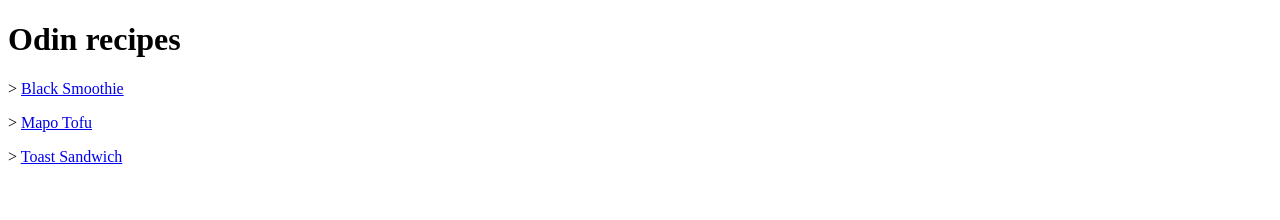
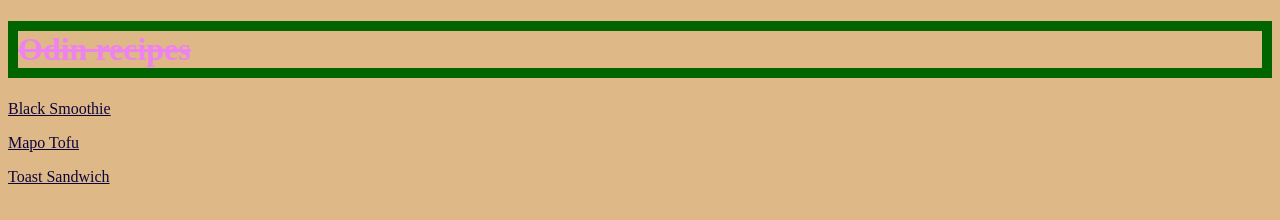
Before and after one commit to CapybaraOnMars/odin-recipes, a plain HTML site: page index.html in a window 1280 px wide. Drawn offline with Linux system fonts and the light colour scheme.

Commit message:
Made everything ugly with CSS

```diff
--- a/index.html
+++ b/index.html
@@ -4,11 +4,12 @@
     <head>
         <meta charset="UTF-8">
         <title>Odin Recipes</title>
+        <link rel="stylesheet" href="styles.css" />
     </head>
 <h1>Odin recipes</h1>
 
-<p>> <a href="recipes/black-smoothie.html">Black Smoothie</a></p>
-<p>> <a href="recipes/mapo-tofu.html">Mapo Tofu</a></p>
-<p>> <a href="recipes/toast-sandwich.html">Toast Sandwich</a></p>
+<p> <a href="recipes/black-smoothie.html">Black Smoothie</a></p>
+<p> <a href="recipes/mapo-tofu.html">Mapo Tofu</a></p>
+<p> <a href="recipes/toast-sandwich.html">Toast Sandwich</a></p>
 
 </html>
--- /dev/null
+++ b/styles.css
@@ -0,0 +1,23 @@
+/* styles.css */
+
+* {
+    color: rgb(12, 4, 58);
+    background-color: burlywood;
+}
+
+h1 {
+    color: violet;
+    font-weight: bold;
+    text-decoration: line-through;
+    border-style: solid;
+    border-width: 10px;
+    border-color: darkgreen;
+}
+
+img {
+    width: 500px;
+    height: auto;
+    border-style: solid;
+    border-width: 10px;
+    border-color: darkgreen;
+}
```
Also changed, not shown: recipes/black-smoothie.html (+2 -0 lines), recipes/mapo-tofu.html (+1 -0 lines), recipes/toast-sandwich.html (+2 -9 lines).
